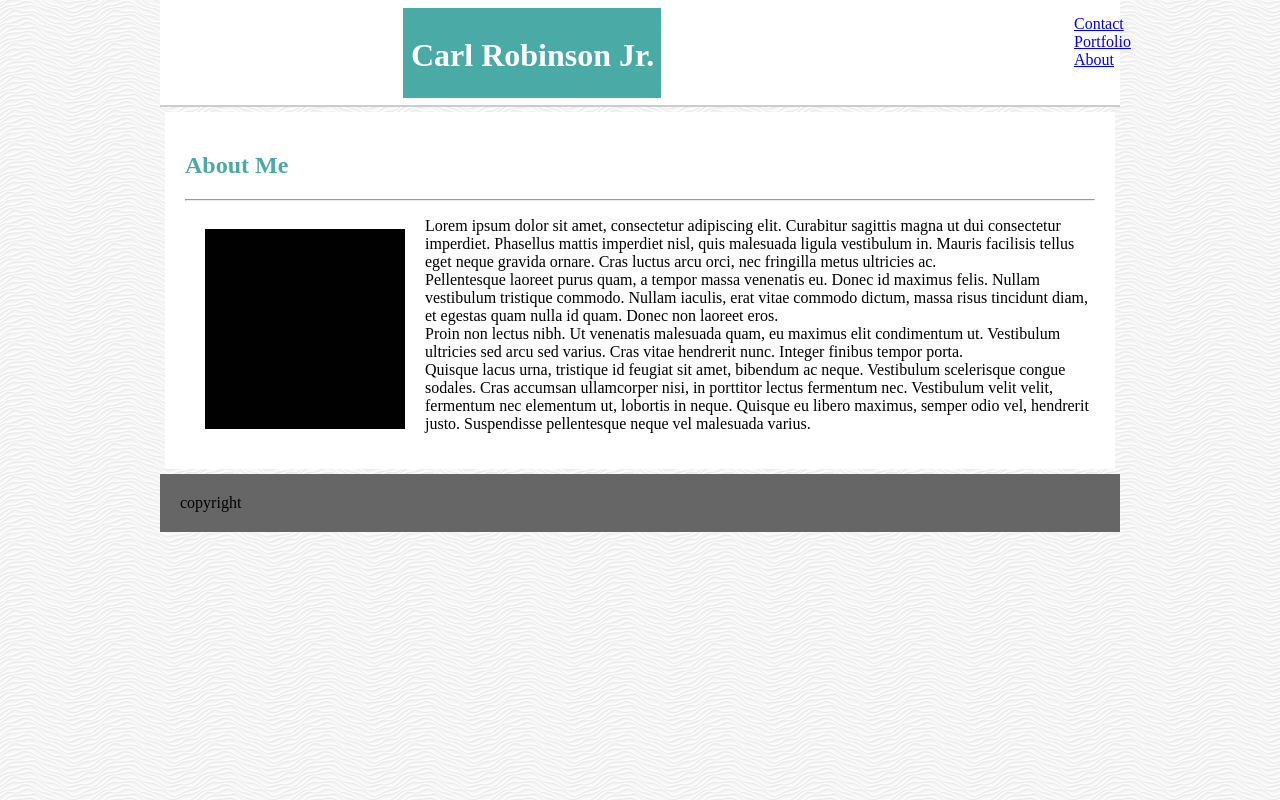
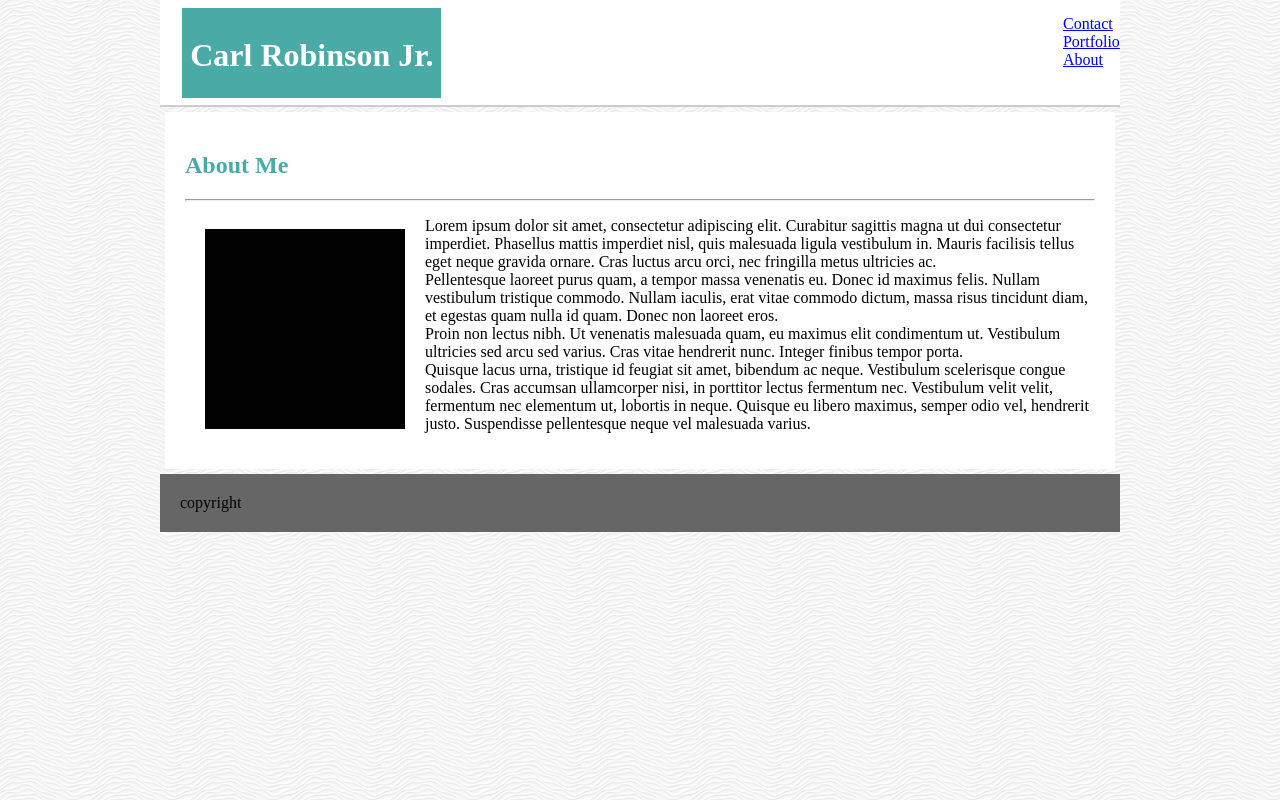
Before and after one commit to Ceedamann/Basic-Portfolio, a plain HTML site: page index.html in a window 1280 px wide. Drawn offline with Linux system fonts and the light colour scheme.

Commit message:
updated padding on header

```diff
--- a/assets/css/style.css
+++ b/assets/css/style.css
@@ -3,7 +3,7 @@ header{
     border-bottom: solid 2px;
     border-color: #cccccc;
     height: 50px;
-    padding: 5px 0 50px 25%;
+    padding: 5px 0 50px 2%;
 }
 h1 {
     background: #4aaaa5;
```
